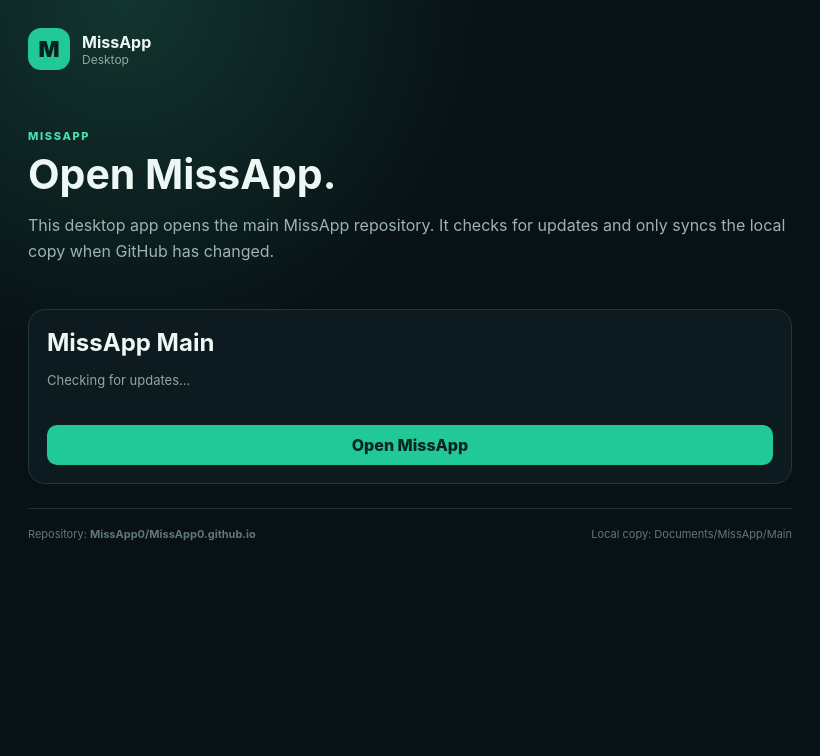
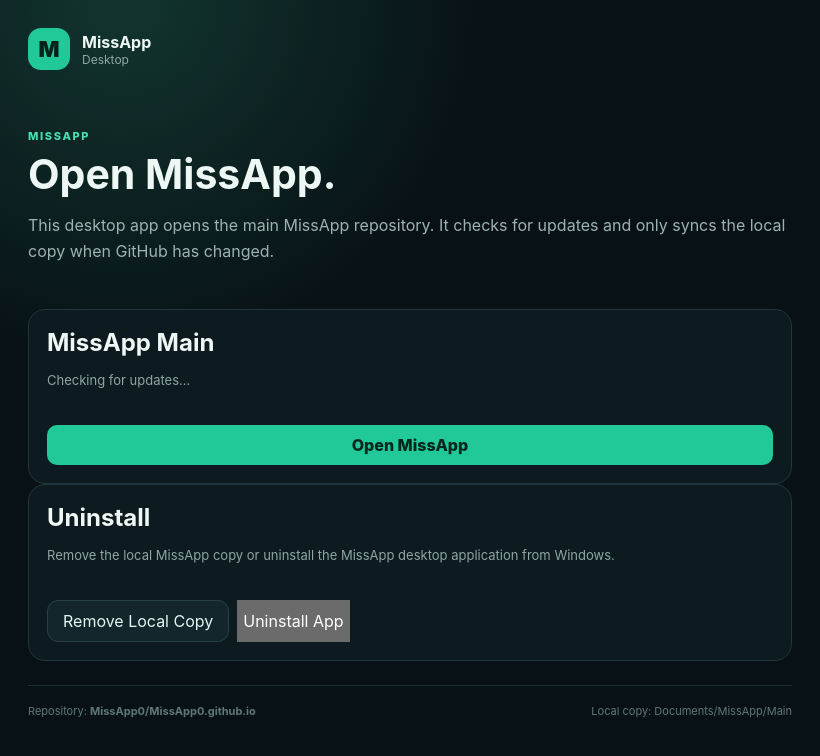
Before and after one commit to MissApp0/MissApp-Electron, an Electron app: page cloner.html in a window 820 px wide. Drawn offline with Linux system fonts and the light colour scheme; no server answers.

Commit message:
Add uninstall and local copy removal

```diff
--- a/cloner.html
+++ b/cloner.html
@@ -1,16 +1 @@
-<!doctype html>
-<html lang="en">
-<head><meta charset="utf-8"><meta name="viewport" content="width=device-width,initial-scale=1"><title>MissApp</title><link rel="stylesheet" href="cloner.css"></head>
-<body>
-<main class="shell">
-  <header class="topbar"><div class="brand"><div class="logo">M</div><div><strong>MissApp</strong><span>Desktop</span></div></div></header>
-  <section class="hero"><span class="eyebrow">MISSAPP</span><h1>Open MissApp.</h1><p>This desktop app opens the main MissApp repository. It checks for updates and only syncs the local copy when GitHub has changed.</p></section>
-  <div id="notice" class="notice" hidden></div>
-  <section class="repo">
-    <h2>MissApp Main</h2><p id="status">Checking for updates…</p>
-    <div class="actions"><button id="open" class="primary">Open MissApp</button><button id="update" class="secondary" hidden>Update</button></div>
-  </section>
-  <footer><span>Repository: <b>MissApp0/MissApp0.github.io</b></span><span>Local copy: Documents/MissApp/Main</span></footer>
-</main>
-<script src="cloner.js"></script>
-</body></html>
+<!doctype html><html lang="en"><head><meta charset="utf-8"><meta name="viewport" content="width=device-width,initial-scale=1"><title>MissApp</title><link rel="stylesheet" href="cloner.css"></head><body><main class="shell"><header class="topbar"><div class="brand"><div class="logo">M</div><div><strong>MissApp</strong><span>Desktop</span></div></div></header><section class="hero"><span class="eyebrow">MISSAPP</span><h1>Open MissApp.</h1><p>This desktop app opens the main MissApp repository. It checks for updates and only syncs the local copy when GitHub has changed.</p></section><div id="notice" class="notice" hidden></div><section class="repo"><h2>MissApp Main</h2><p id="status">Checking for updates…</p><div class="actions"><button id="open" class="primary">Open MissApp</button><button id="update" class="secondary" hidden>Update</button></div></section><section class="repo uninstall-box"><h2>Uninstall</h2><p>Remove the local MissApp copy or uninstall the MissApp desktop application from Windows.</p><div class="actions"><button id="remove" class="secondary">Remove Local Copy</button><button id="uninstall" class="danger">Uninstall App</button></div></section><footer><span>Repository: <b>MissApp0/MissApp0.github.io</b></span><span>Local copy: Documents/MissApp/Main</span></footer></main><script src="cloner.js"></script></body></html>
```
